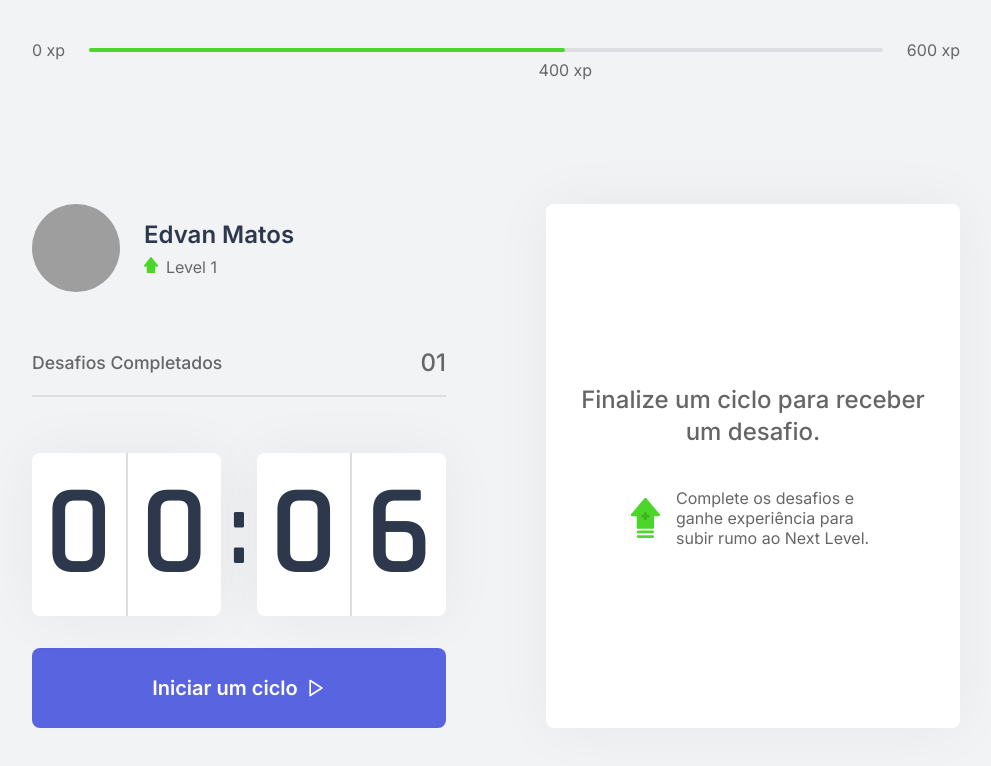
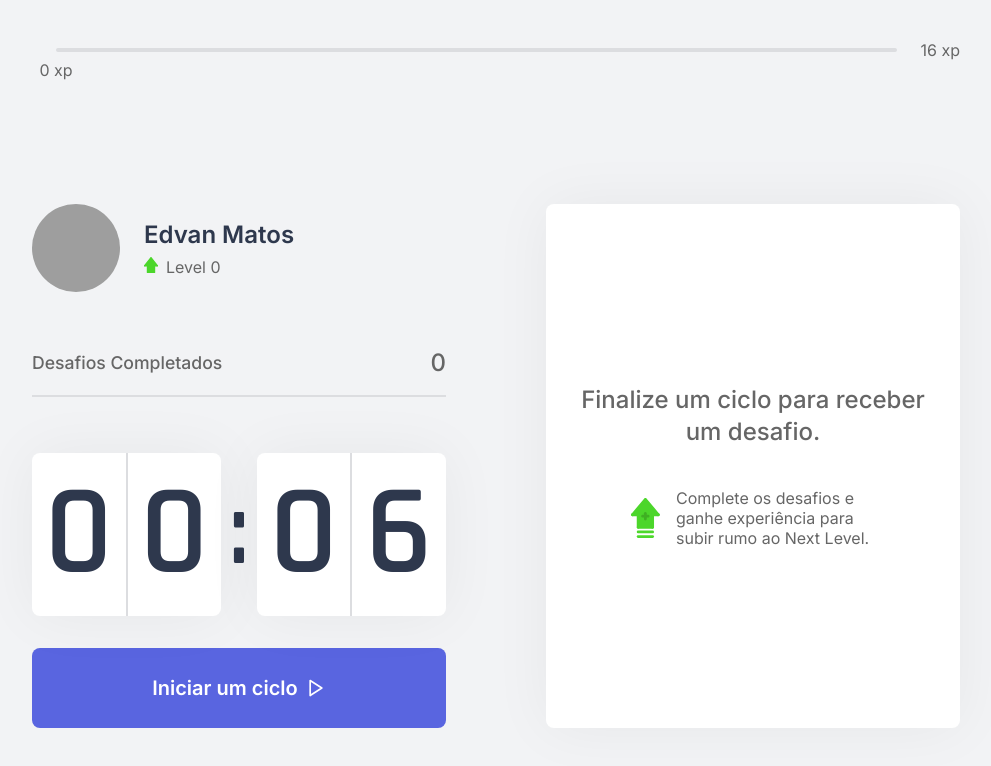
Before and after one commit to edvansts/mova-se, a Next.js app: page / in a window 1280 px wide. Shown: the top 766 px of the page, without its empty margins (144-1135 px from the left). Built offline with nearby package versions, Linux system fonts and the light colour scheme; grey boxes are pictures that could not be loaded.

Commit message:
feat: regras de negocio adicionadas

```diff
--- a/src/components/ChallengeBox.tsx
+++ b/src/components/ChallengeBox.tsx
@@ -4,7 +4,11 @@ import { ChallengesContext } from '../contexts/ChallengesContext';
 import styles from '../styles/components/ChallengeBox.module.css';
 
 const ChallengeBox: React.FC = () => {
-    const { currentChallenge} = useContext(ChallengesContext);
+    const {
+        currentChallenge,
+        failedChallenge,
+        successfullyChallenge,
+    } = useContext(ChallengesContext);
 
     return (
         <div className={styles.challengeBoxContainer}>
@@ -12,22 +16,25 @@ const ChallengeBox: React.FC = () => {
                 <div className={styles.challengeActive}>
                     <header>Ganhe {currentChallenge.amount} xp</header>
                     <main>
-                        <img src={`icons/${currentChallenge.type}.svg`} alt={currentChallenge.type} />
+                        <img
+                            src={`icons/${currentChallenge.type}.svg`}
+                            alt={currentChallenge.type}
+                        />
                         <strong>Exercite-se</strong>
-                        <p>
-                            {currentChallenge.description}
-                        </p>
+                        <p>{currentChallenge.description}</p>
                     </main>
                     <footer>
                         <button
                             type="button"
                             className={styles.challengeFailedButton}
+                            onClick={failedChallenge}
                         >
                             Falhei
                         </button>
                         <button
                             type="button"
                             className={styles.challengeSuccededButton}
+                            onClick={successfullyChallenge}
                         >
                             Consegui
                         </button>
--- a/src/components/CompletedChallenges.tsx
+++ b/src/components/CompletedChallenges.tsx
@@ -1,14 +1,17 @@
-import React from 'react';
+import React, { useContext } from 'react';
+import { ChallengesContext } from '../contexts/ChallengesContext';
 
-import styles from "../styles/components/CompletedChallenges.module.css";
+import styles from '../styles/components/CompletedChallenges.module.css';
 
 const CompletedChallenges: React.FC = () => {
-  return (
-    <div className={styles.completedChallengesContainer}>
-      <span>Desafios Completados</span>
-      <span>01</span>
-    </div>
-  );
+    const { challengesCompleted } = useContext(ChallengesContext);
+
+    return (
+        <div className={styles.completedChallengesContainer}>
+            <span>Desafios Completados</span>
+            <span>{challengesCompleted}</span>
+        </div>
+    );
 };
 
 export default CompletedChallenges;
--- a/src/components/ExperienceBar.tsx
+++ b/src/components/ExperienceBar.tsx
@@ -1,17 +1,37 @@
-import styles from "../styles/components/ExperienceBar.module.css";
-import React from "react";
+import React, { useContext } from 'react';
+import { ChallengesContext } from '../contexts/ChallengesContext';
+
+import styles from '../styles/components/ExperienceBar.module.css';
 
 const ExperienceBar: React.FC = () => {
+    const {
+        currentExperience,
+        experienceToNextLevel,
+        currentLevelExperience,
+    } = useContext(ChallengesContext);
+
+    const percentageToNextLevel = Math.round(
+        ((currentExperience - currentLevelExperience) * 100) /
+            (experienceToNextLevel - currentLevelExperience),
+    );
+
     return (
         <header className={styles.experienceBar}>
-      <span>0 xp</span>
+            {currentLevelExperience != currentExperience && (
+                <span>{currentLevelExperience} xp</span>
+            )}
             <div>
-        <div style={{ width: "60%" }} />
-        <span className={styles.currentExperience} style={{ left: "60%" }}>
-          400 xp
+                <div style={{ width: `${percentageToNextLevel}%` }} />
+                <span
+                    className={styles.currentExperience}
+                    style={{ left: `${percentageToNextLevel}%` }}
+                >
+                    {currentExperience} xp
                 </span>
             </div>
-      <span>600 xp</span>
+            {experienceToNextLevel != currentExperience && (
+                <span>{experienceToNextLevel} xp</span>
+            )}
         </header>
     );
 };
--- a/src/components/Profile.tsx
+++ b/src/components/Profile.tsx
@@ -1,16 +1,18 @@
-import React from "react";
+import React, { useContext } from 'react';
+import { ChallengesContext } from '../contexts/ChallengesContext';
 
-import styles from "../styles/components/Profile.module.css";
+import styles from '../styles/components/Profile.module.css';
 
 const Profile: React.FC = () => {
+    const { level } = useContext(ChallengesContext);
     return (
         <div className={styles.profileContainer}>
             <img src="https://github.com/edvansts.png" alt="Edvan Matos" />
             <div>
                 <strong>Edvan Matos</strong>
                 <p>
-          <img src="icons/level.svg" alt="Level"/>
-          Level 1
+                    <img src="icons/level.svg" alt="Level" />
+                    Level {level}
                 </p>
             </div>
         </div>
--- a/src/contexts/ChallengesContext.tsx
+++ b/src/contexts/ChallengesContext.tsx
@@ -1,11 +1,21 @@
-import React, { createContext, Dispatch, ReactNode, useState } from 'react';
+import React, {
+    createContext,
+    Dispatch,
+    ReactNode,
+    useEffect,
+    useState,
+} from 'react';
 
 interface State {
     level: number;
     currentExperience: number;
     currentChallenge: Challenge | null;
+    experienceToNextLevel: number;
+    currentLevelExperience: number;
+    challengesCompleted: number;
     startNewChallenge: () => void;
-    levelUp: () => void;
+    failedChallenge: () => void;
+    successfullyChallenge: () => void;
 }
 
 interface Challenge {
@@ -29,12 +39,22 @@ interface ChallengesProviderProps {
 export const ChallengesContext = createContext({} as State);
 
 const ChallengeProvider: React.FC<ChallengesProviderProps> = ({ children }) => {
-    const [level, setLevel] = useState(1);
+    const [level, setLevel] = useState(0);
     const [currentExperience, setCurrentExperience] = useState(0);
     const [
         currentChallenge,
         setCurrentChallenge,
     ] = useState<Challenge | null>();
+    const [challengesCompleted, setChallengesCompleted] = useState(0);
+
+    const currentLevelExperience = Math.pow(level * 4, 2);
+    const experienceToNextLevel = Math.pow((level + 1) * 4, 2);
+
+    useEffect(() => {
+        if (currentExperience > experienceToNextLevel) {
+            levelUp();
+        }
+    }, [currentExperience, level]);
 
     function levelUp() {
         setLevel(level + 1);
@@ -50,12 +70,26 @@ const ChallengeProvider: React.FC<ChallengesProviderProps> = ({ children }) => {
         setCurrentChallenge(newRandomChallenge);
     }
 
-    const state = {
+    function successfullyChallenge() {
+        setCurrentExperience(currentExperience + currentChallenge.amount);
+        setChallengesCompleted(challengesCompleted + 1);
+        setCurrentChallenge(null);
+    }
+
+    function failedChallenge() {
+        setCurrentChallenge(null);
+    }
+
+    const state: State = {
         level,
         currentExperience,
-        levelUp,
+        currentChallenge,
+        currentLevelExperience,
+        experienceToNextLevel,
+        challengesCompleted,
         startNewChallenge,
-        currentChallenge,
+        failedChallenge,
+        successfullyChallenge,
     };
 
     return (
--- a/src/styles/components/ExperienceBar.module.css
+++ b/src/styles/components/ExperienceBar.module.css
@@ -19,6 +19,7 @@
   span.currentExperience {
     position: absolute;
     top: 12px;
+    white-space: nowrap;
 
     transform: translateX(-50%);
   }
@@ -27,4 +28,6 @@
     background-color: var(--green);
     height: 4px;
     border-radius: 4px;
+
+    transition: width 1s;
   }
```
Lines whose indentation alone changed are shown as unchanged.
